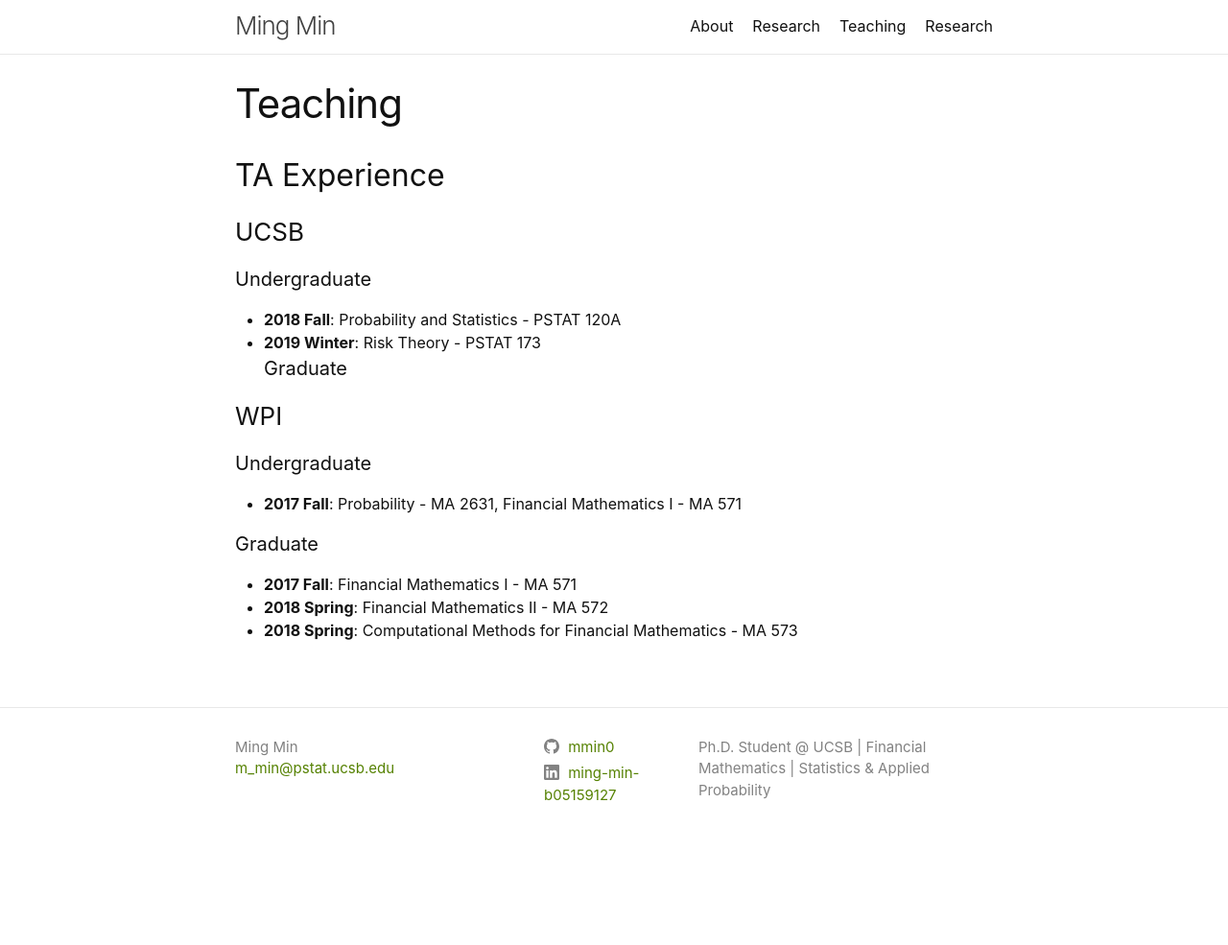
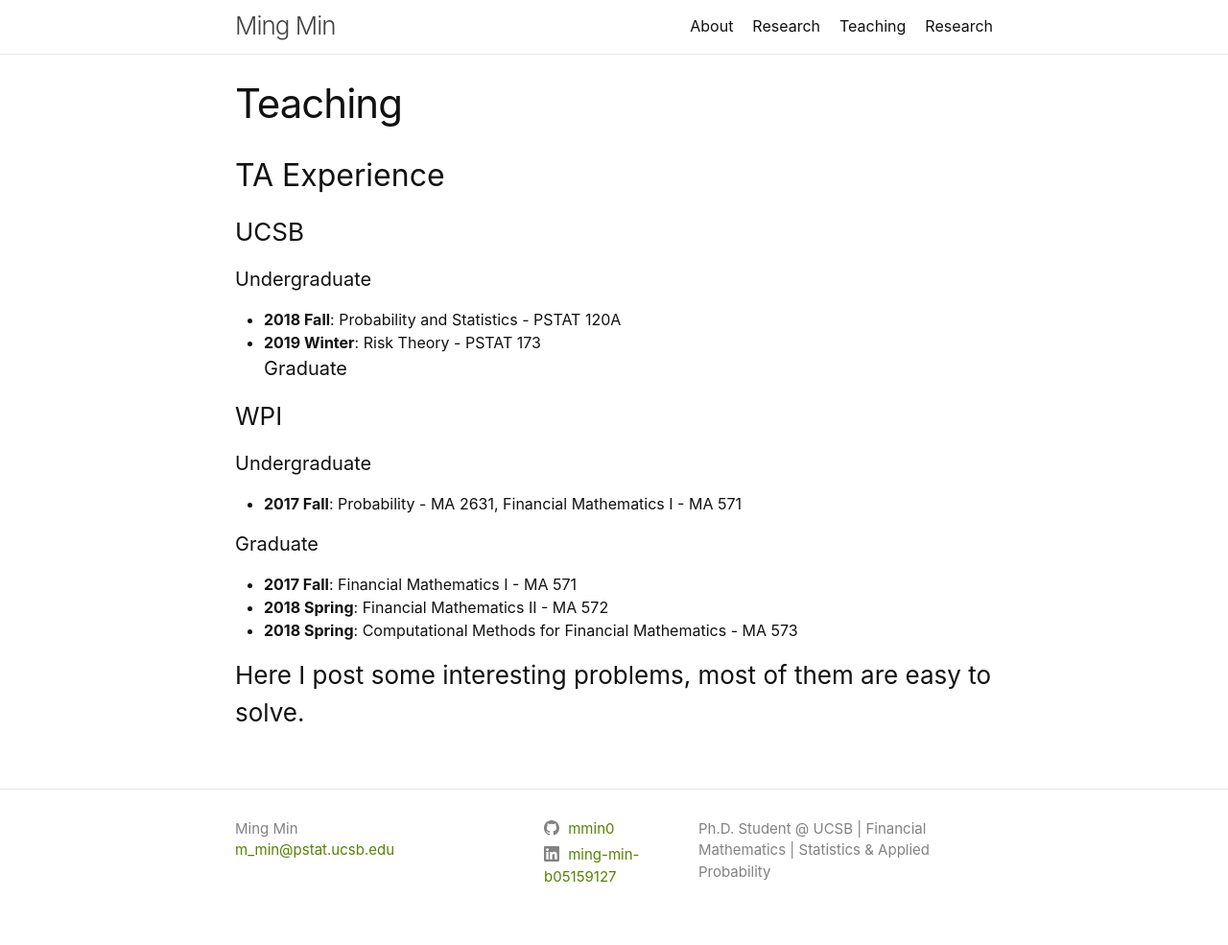
Before and after one commit to mmin0/mmin0.github.io, a Jekyll site: the page built from resources/index.md, in a window 1280 px wide. Shown: the whole page at 96% size. Built offline with Jekyll 4.4.1, drawn with Linux system fonts in a browser that asks for light colours; before the commit the page ends 900 px from its top, so only the background shows below that.

Commit message:
Update index.md

```diff
--- a/resources/index.md
+++ b/resources/index.md
@@ -19,3 +19,5 @@ title: Teaching
 * **2017 Fall**: Financial Mathematics I - MA 571
 * **2018 Spring**: Financial Mathematics II - MA 572
 * **2018 Spring**: Computational Methods for Financial Mathematics - MA 573
+
+### Here I post some interesting problems, most of them are easy to solve.
```
